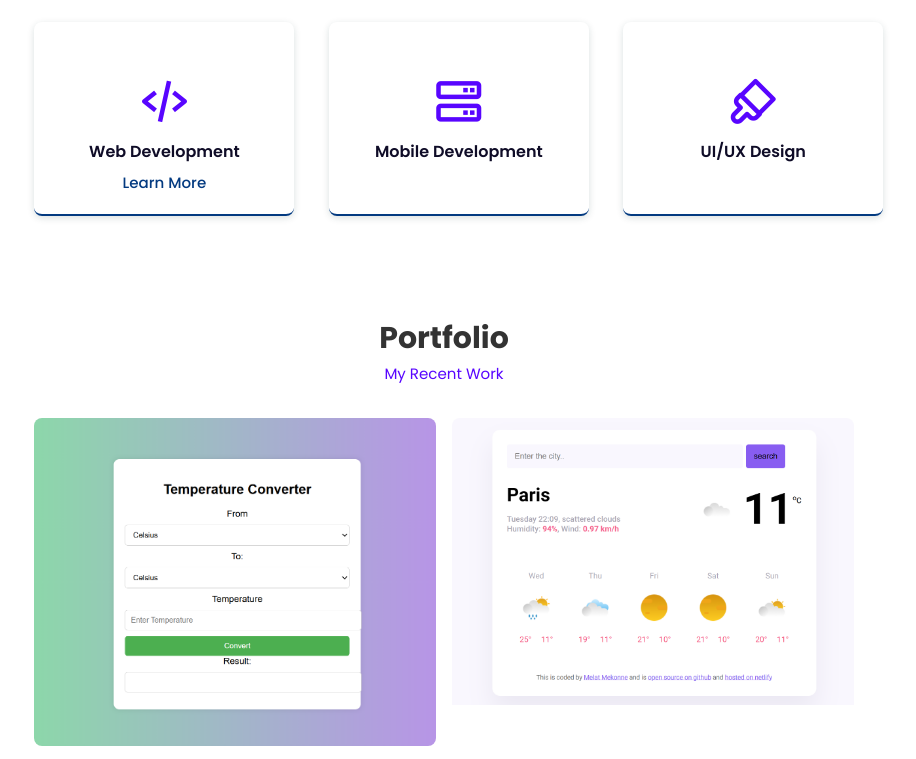
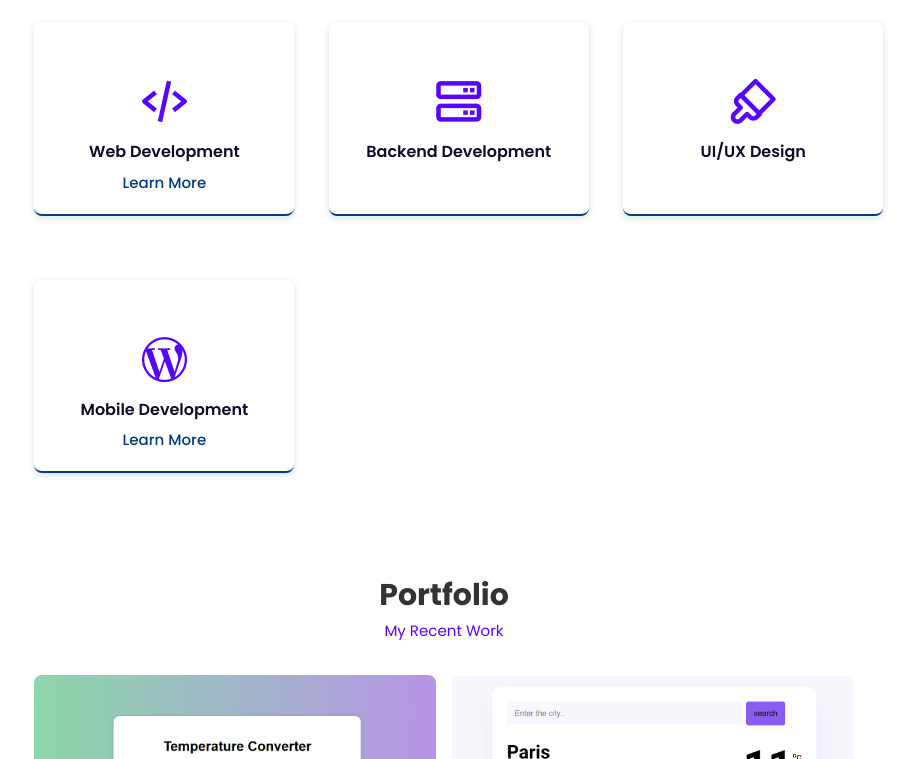
Before and after one commit to melat-mekonnen/melat-portfolio, a plain HTML site: page index.html in a window 1280 px wide. Shown: the part 1920-2679 px from the top of the page, without its empty margins (196-1112 px from the left). Drawn offline with nearby package versions, Linux system fonts and the light colour scheme.

Commit message:
Update index.html

```diff
--- a/index.html
+++ b/index.html
@@ -173,7 +173,7 @@
                 <!-- Box 2 -->
                 <div class="services-box">
                     <i class='bx bx-server'></i>
-                    <h3>Mobile Development</h3>
+                    <h3>Backend Development</h3>
 
                 </div>
                 <!-- Box 3 -->
@@ -183,7 +183,11 @@
 
                 </div>
 
-
+                <div class="services-box">
+                    <i class='bx bxl-wordpress'></i>
+                    <h3>Mobile Development</h3>
+                    <a href="#">Learn More</a>
+                </div>
             </div>
         </section>
         <!-- Portfolio -->
@@ -228,7 +232,7 @@
         </section>
         <!-- Footer -->
         <div class="footer">
-
+            <h2>Melat Mekonnen</h2>
             <div class="footer-social">
                 <a href="https://www.facebook.com/p"><i class='bx bxl-facebook'></i></a>
                 <a href="https://www.linkedin.com/in//"><i class='bx bxl-linkedin'></i></a>
```
